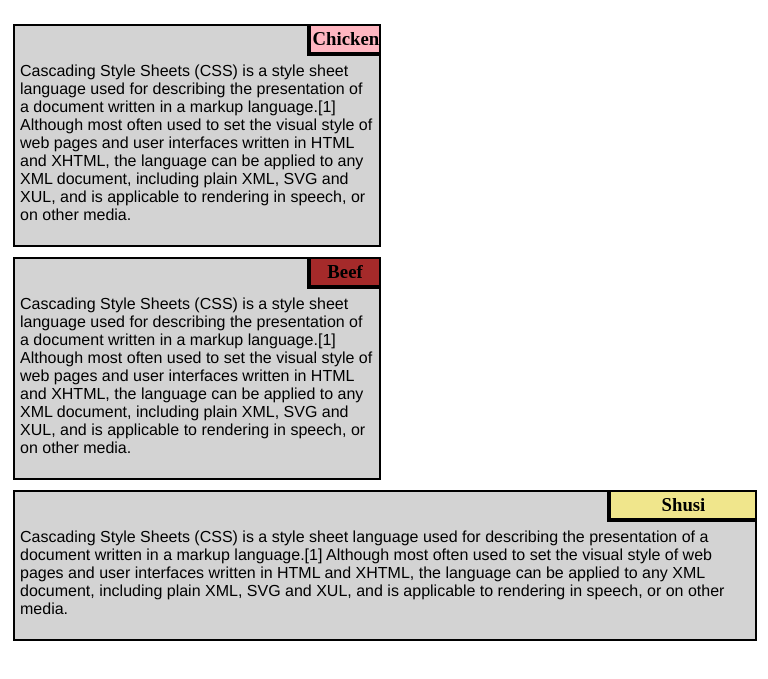
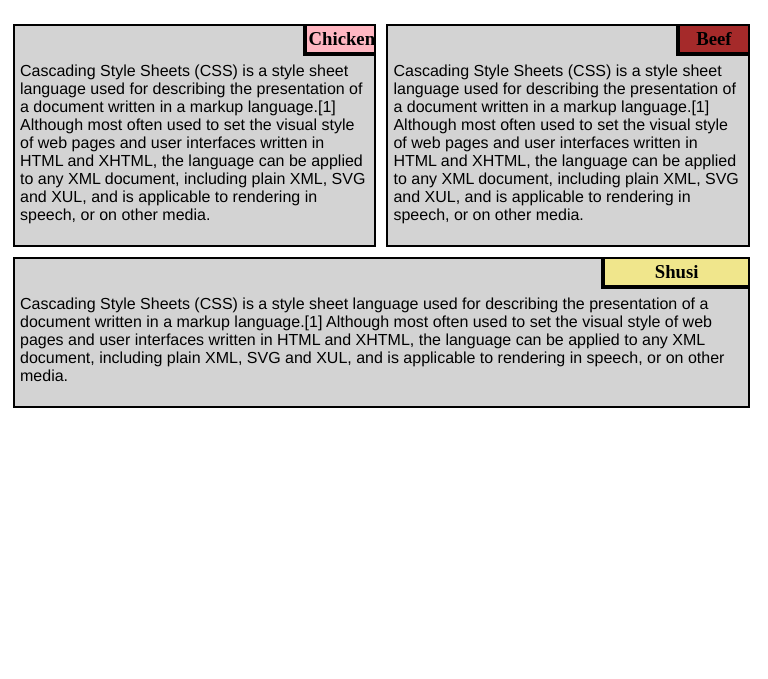
Before and after one commit to saiharika213/courseratest, a plain HTML site: page module-2/index.html in a window 768 px wide. Shown: the part 81-760 px from the top of the page. Drawn offline with Linux system fonts and the light colour scheme.

Commit message:
Modified Assignment

```diff
--- a/module-2/css/styles.css
+++ b/module-2/css/styles.css
@@ -37,12 +37,22 @@ p {
   color: black;
   padding:20px 5px 5px 5px;
 }
+#chck
+{
+  background-color: LightPink;
+}
+#bf{
+  background-color: Brown;
+}
+#sh{
+  background-color: Khaki;
+}
 /* Simple Responsive Framework. */
 .row {
   width: 100%;
 }
 /********** Large devices only **********/
-@media (min-width: 1200px) {
+@media (min-width: 992px) {
   .col-lg-1, .col-lg-2, .col-lg-3, .col-lg-4, .col-lg-5, .col-lg-6, .col-lg-7, .col-lg-8, .col-lg-9, .col-lg-10, .col-lg-11, .col-lg-12 {
     float: left;
 
@@ -86,7 +96,7 @@ p {
   }
 }
 /********** Medium devices only **********/
-@media (min-width: 768px) and (max-width: 1199px) {
+@media (min-width: 768px) and (max-width: 991px) {
   .col-md-1, .col-md-2, .col-md-3, .col-md-4, .col-md-5, .col-md-6, .col-md-7, .col-md-8, .col-md-9, .col-md-10, .col-md-11, .col-md-12 {
     float: left;
 
@@ -107,7 +117,7 @@ p {
     width: 41.66%;
   }
   .col-md-6 {
-    width: 49%;
+    width: 48.33%;
   }
   .col-md-7 {
     width: 58.33%;
@@ -125,6 +135,6 @@ p {
     width: 91.66%;
   }
   .col-md-12 {
-    width: 99%;
+    width: 98%;
   }
 }
--- a/module-2/index.html
+++ b/module-2/index.html
@@ -12,13 +12,13 @@
 
 <div class="row" id="container">
   <div class="col-lg-4 col-md-6">
-  <h3 style="background-color: LightPink">Chicken</h3>
+  <h3 id="chck">Chicken</h3>
   <p>Cascading Style Sheets (CSS) is a style sheet language used for describing the presentation of a document written in a markup language.[1] Although most often used to set the visual style of web pages and user interfaces written in HTML and XHTML, the language can be applied to any XML document, including plain XML, SVG and XUL, and is applicable to rendering in speech, or on other media.</p></div>
   <div class="col-lg-4 col-md-6">
-  <h3 style="background-color: Brown">Beef</h3>
+  <h3  id="bf">Beef</h3>
   <p>Cascading Style Sheets (CSS) is a style sheet language used for describing the presentation of a document written in a markup language.[1] Although most often used to set the visual style of web pages and user interfaces written in HTML and XHTML, the language can be applied to any XML document, including plain XML, SVG and XUL, and is applicable to rendering in speech, or on other media.</p></div>
   <div class="col-lg-4 col-md-12">
-  <h3 style="background-color: Khaki">Shusi</h3>
+  <h3 id="sh">Shusi</h3>
   <p>Cascading Style Sheets (CSS) is a style sheet language used for describing the presentation of a document written in a markup language.[1] Although most often used to set the visual style of web pages and user interfaces written in HTML and XHTML, the language can be applied to any XML document, including plain XML, SVG and XUL, and is applicable to rendering in speech, or on other media.</p></div>
  </div>
 
```
